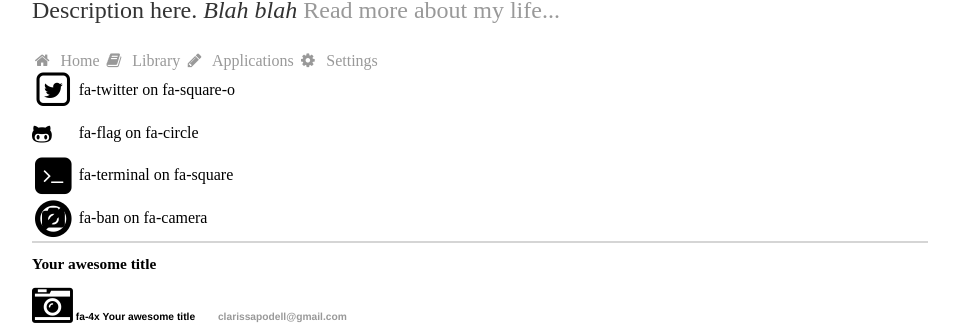
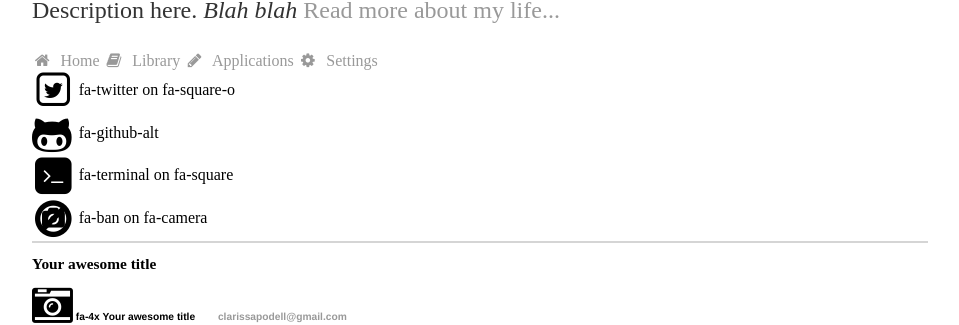
Before and after one commit to c1arissa/c1arissa.github.io, a Jekyll site: the page built from index.html, in a window 1280 px wide and 900 px high. Shown: the part 203-528 px from the top of the window, without its empty margins (160-1119 px from the left). Built offline with Jekyll 4.4.1, drawn with Linux system fonts in a browser that asks for light colours.

Commit message:
Update index.html

```diff
--- a/index.html
+++ b/index.html
@@ -20,9 +20,9 @@
 </span>
 fa-twitter on fa-square-o<br>
 <span class="fa-stack fa-lg">
-  <i class="fa fa-github-alt"></i>
+  <i class="fa fa-github-alt fa-2x"></i>
 </span>
-fa-flag on fa-circle<br>
+fa-github-alt<br>
 <span class="fa-stack fa-lg">
   <i class="fa fa-square fa-stack-2x"></i>
   <i class="fa fa-terminal fa-stack-1x fa-inverse"></i>
```
